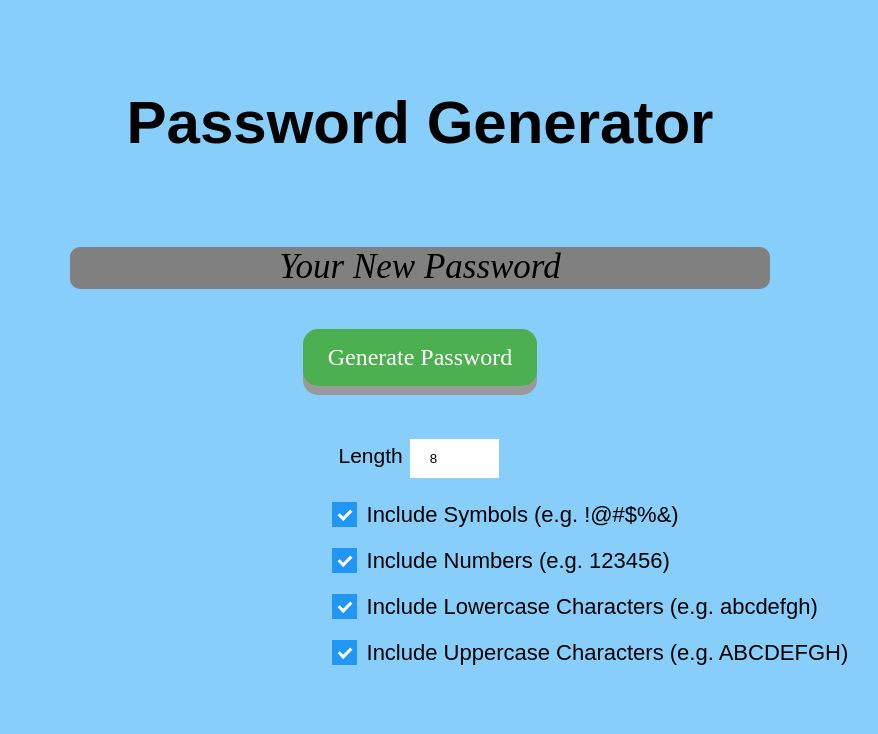
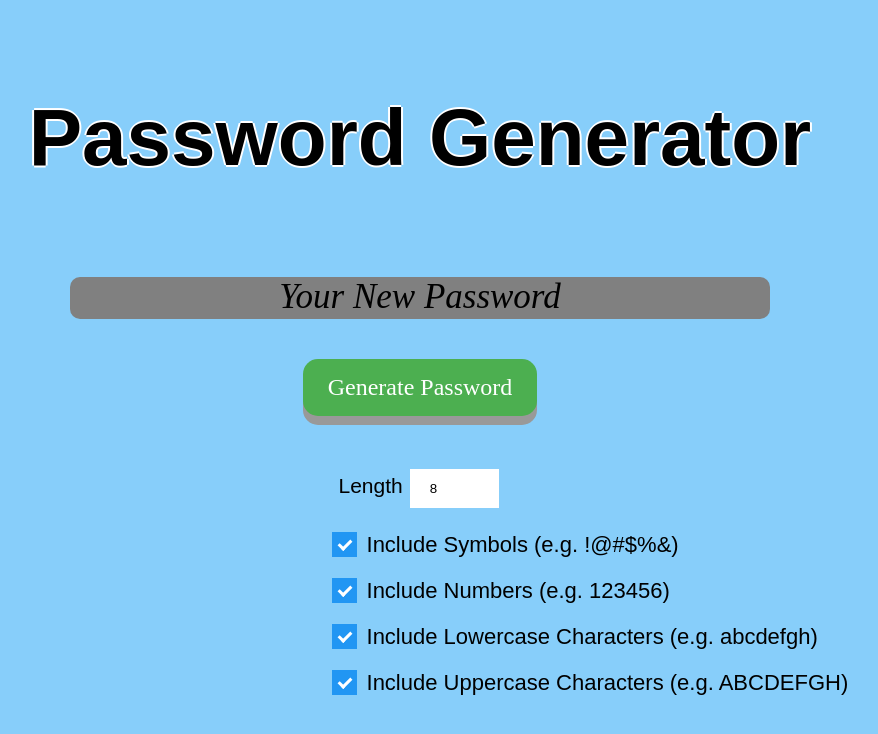
Before and after one commit to KenGuuu/Password-Generator.html, a plain HTML site: page index.html in a window 1280 px wide. Shown: the whole page, without its empty margins (220-1098 px from the left). Drawn offline with Linux system fonts and the light colour scheme.

Commit message:
Changed header text (added shadow)

```diff
--- a/index.html
+++ b/index.html
@@ -9,7 +9,7 @@
 <body>
     <div id="Generating">
         <div class="header">
-            <h2>Password Generator</h2>
+            <h1>Password Generator</h1>
         </div>
     <center>
         <div id="sec_password">
--- a/style.css
+++ b/style.css
@@ -45,6 +45,7 @@ body
 .header {
     font-family: Arial, Helvetica, sans-serif;
     background-color: lightskyblue;
+    text-shadow: -2px 0 white, 0 2px white, 2px 0 white, 0 -2px white;
     padding: 30px;
     text-align: center;
     font-size: 40px;
```
